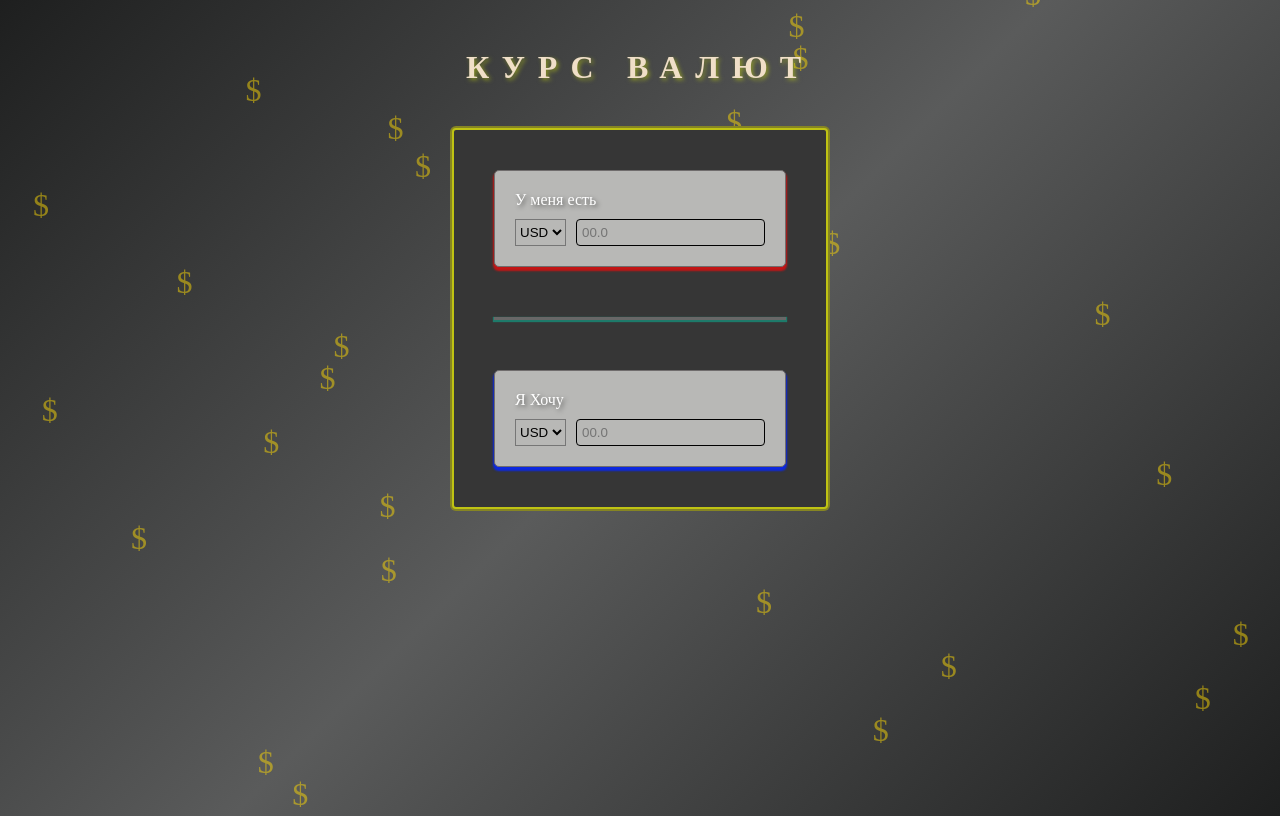
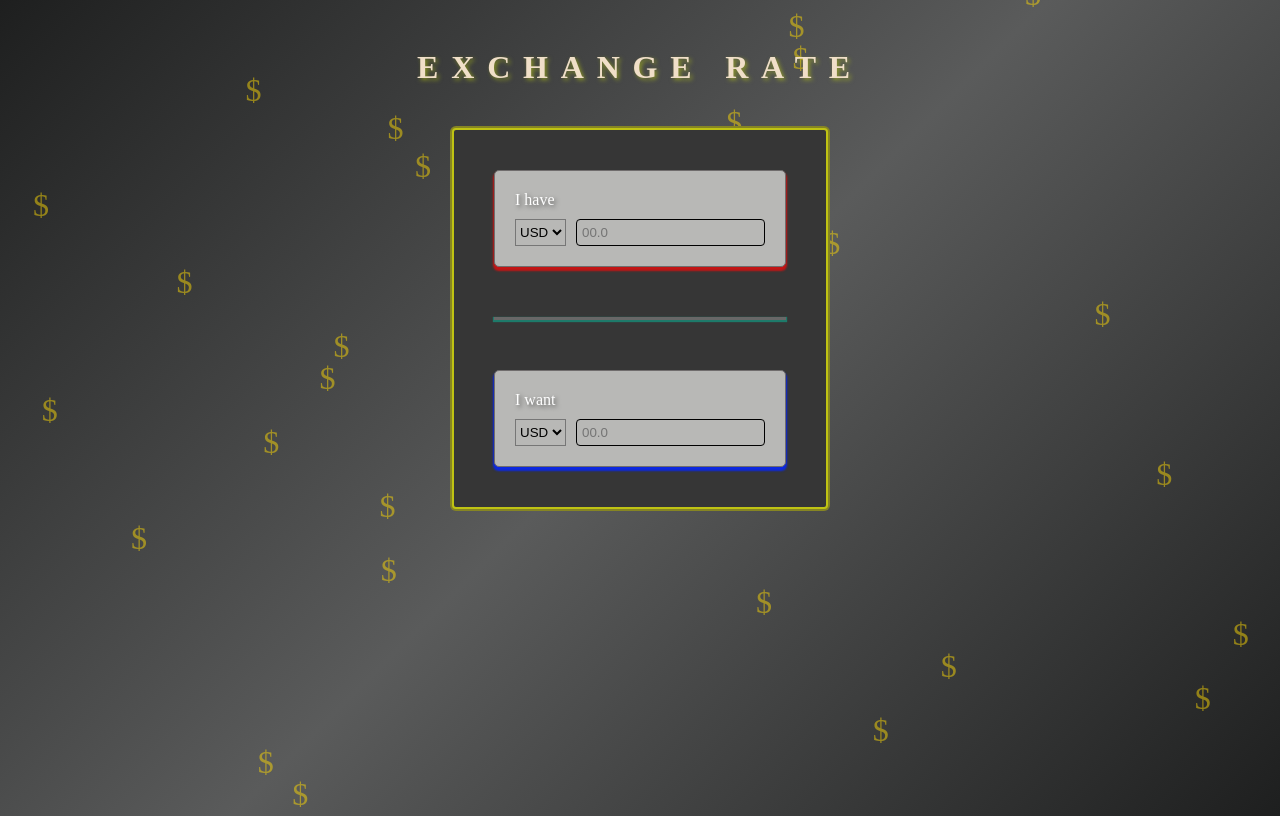
Before and after one commit to Biainili/Currency_Calculator, a React (Create React App) app: page / in a window 1280 px wide. Built offline with nearby package versions, Linux system fonts and the light colour scheme; no server answers.

Commit message:
therdCommit

```diff
--- a/src/App.js
+++ b/src/App.js
@@ -78,10 +78,10 @@ function App() {
 
   return (
     <div className="App">
-      <h1>Курс Валют</h1>
+      <h1>Exchange Rate</h1>
       <div className="raet_contaiber">
         <div className="i_have">
-          <label htmlFor="first_Value"> У меня есть</label>
+          <label htmlFor="first_Value">I have</label>
           <select id={"first_Value"} onChange={handleBaseChange}>
             <option value={"USD"}>USD</option>
             <option value={"EUR"}>EUR</option>
@@ -98,7 +98,7 @@ function App() {
         <div className="line"></div>
         <div>
           <div className="i_want">
-            <label htmlFor="second_Value"> Я Хочу</label>
+            <label htmlFor="second_Value">I want</label>
             <select id={"second_Value"} onChange={handleTargetChange}>
               <option value={"USD"}>USD</option>
               <option value={"EUR"}>EUR</option>
```
